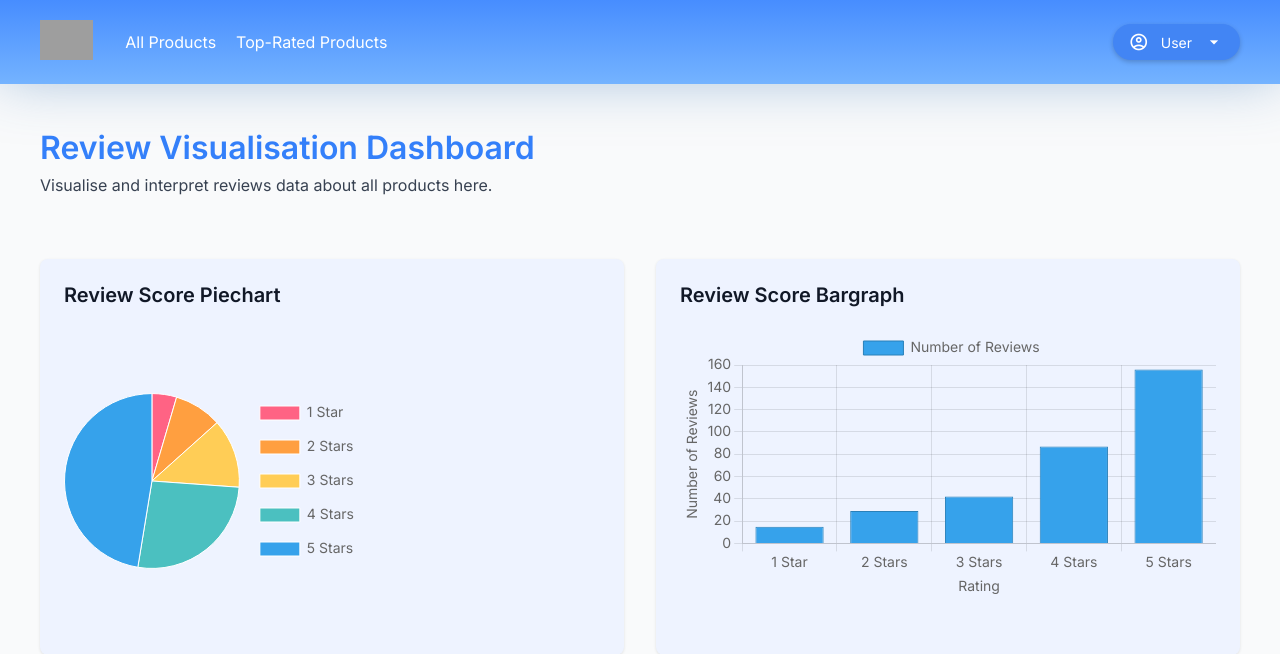
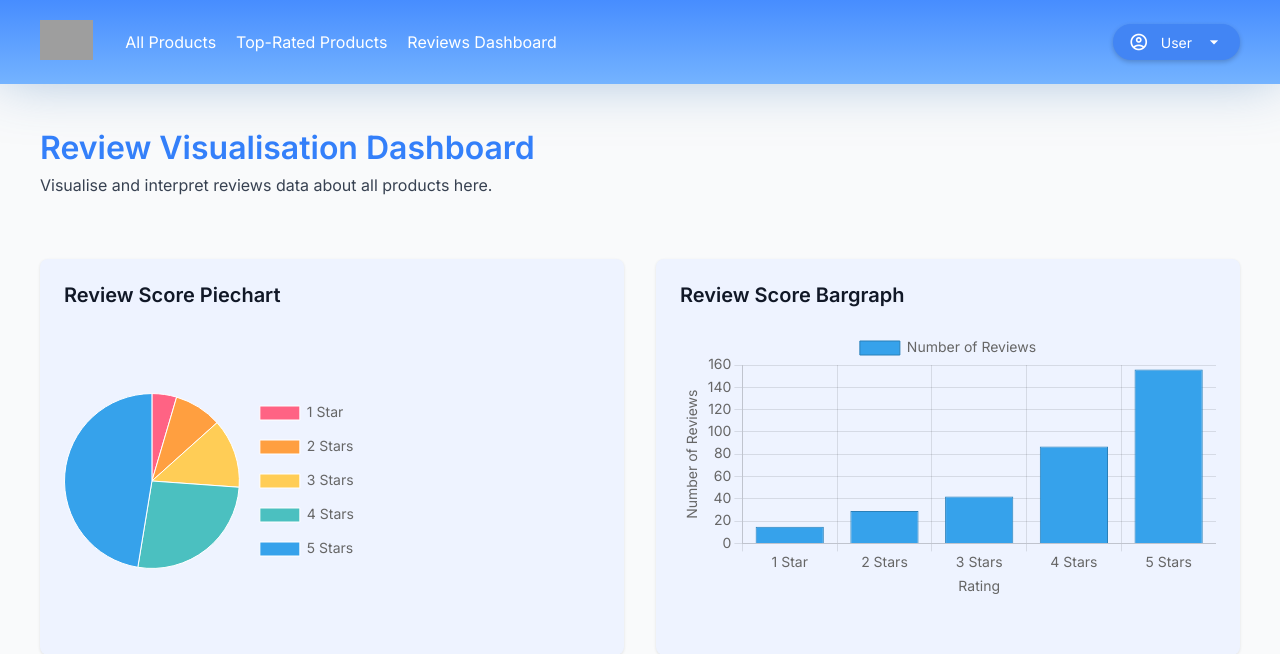
Before and after one commit to u23608821/COS221_Assignment_5, a PHP site: page /html/review_dashboard.php in a window 1280 px wide. Shown: the top 654 px of the page. Run offline with PHP 8.4, Linux system fonts and the light colour scheme; grey boxes are pictures that could not be loaded.

Commit message:
Update review_dashboard.php

```diff
--- a/src/public/html/review_dashboard.php
+++ b/src/public/html/review_dashboard.php
@@ -67,6 +67,7 @@ $password = $env ? $env['WHEATLEY_PASSWORD'] : getenv("WHEATLEY_PASSWORD");
         <ul class="nav-links" id="navLinks">
           <li><a href="../html/products.php">All Products</a></li>
           <li><a href="../html/highest_rated.php">Top-Rated Products</a></li>
+          <li><a href="../html/reviews_dashboard.php">Reviews Dashboard</a></li>
         </ul>
       </div>
       <div class="nav-actions">
```
